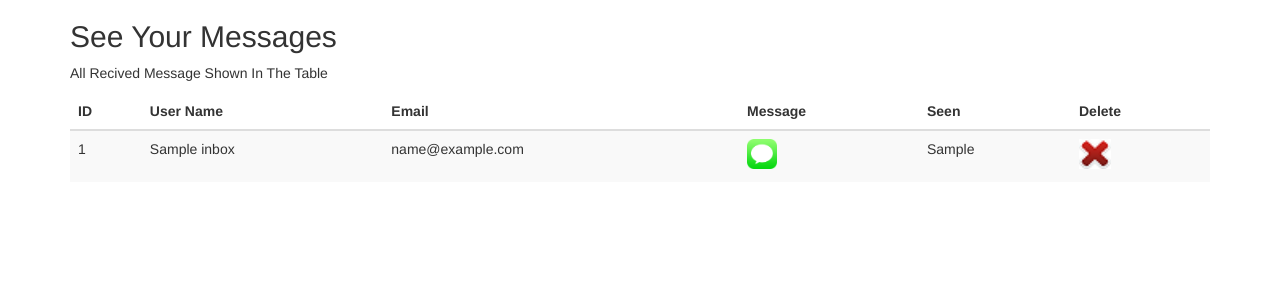
After one commit to moosabaloch/WebProjectPHP, a PHP site: page /message.php in a window 1280 px wide. The commit adds this page. Shown: the top 300 px of the page. Run offline with PHP 8.4, Linux system fonts and the light colour scheme; tables that the repository leaves empty or names only in its code hold one stand-in row (values such as "Sample post").

Commit message:
CRUD Part 1

```diff
--- /dev/null
+++ b/message.php
@@ -0,0 +1,70 @@
+<!DOCTYPE html>
+<html lang="en">
+<head>
+  <title>Moosa</title>
+  <meta charset="utf-8">
+  <meta name="viewport" content="width=device-width, initial-scale=1">
+  <link rel="stylesheet" href="http://maxcdn.bootstrapcdn.com/bootstrap/3.3.6/css/bootstrap.min.css">
+  <script src="https://ajax.googleapis.com/ajax/libs/jquery/1.12.4/jquery.min.js"></script>
+  <script src="http://maxcdn.bootstrapcdn.com/bootstrap/3.3.6/js/bootstrap.min.js"></script>
+</head>
+<body>
+
+<div class="container">
+  <h2>See Your Messages</h2>
+  <p>All Recived Message Shown In The Table</p>
+  <form method="post">
+  <table class="table table-striped">
+    <thead>
+	  <?php
+					$con = mysqli_connect("localhost","root","","moosa");
+					$query = "SELECT * FROM `inbox` ORDER BY `inbox`.`msgid` DESC";
+					$result = mysqli_query($con,$query);  ?>
+         <tr>
+         <th>ID</th>
+         <th>User Name</th>
+         <th>Email</th>
+		 <th>Message</th>
+		 <th>Seen</th>
+		 <th>Delete</th>
+         </tr>
+
+	</thead>
+    <tbody>
+	<?php while($msg = mysqli_fetch_array($result)){ ?>
+      <tr>
+        <td><?php echo $msg[0]; ?></td>
+	   <td><?php echo $msg[1]; ?></td>
+	    <td><?php echo $msg[2]; ?></td>
+		<td>
+		 <a href="read_msg.php?id=<?php echo $msg[0];?>">
+		 <img src="images/msg.png" height="30"/>
+		 </a>
+		 </td>
+		 <td><?php echo $msg[4]; ?></td>
+	   <td><input type="image" height="30" src="images/delete.png" name="delete" value="<?php echo $msg[0]; ?>" alt="Submit"/></td>
+      </tr>
+	  <?php } ?>
+    </tbody>
+  </table>
+  	</form>
+
+
+		<?php
+
+					// delete code
+
+					if(isset($_POST['delete']))
+					{
+						$id = $_POST['delete'];
+						$con = mysqli_connect("localhost","root","","moosa");
+						$query_delete = "DELETE FROM inbox WHERE msgid='$id'";
+						$result_delete = mysqli_query($con,$query_delete);
+						echo "<script>window.location.assign('message.php')</script>";
+					}?>
+
+
+</div>
+
+</body>
+</html>
```
Also changed, not shown: contact.php (deleted, +0 -18 lines), db_connection.php (deleted, +0 -7 lines), index.php (renamed from index.html, +31 -6 lines), read_msg.php (added, +80 -0 lines), images/delete.png (added), images/msg.png (added).
